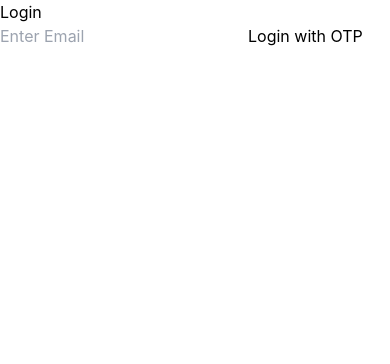
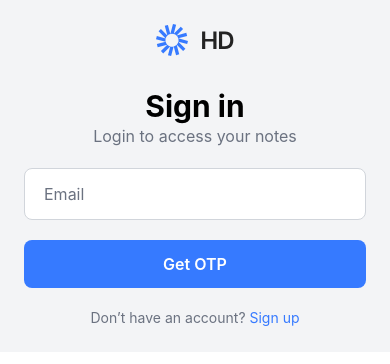
Before and after one commit to Ni1esh-Yadav/Noter, a React (Vite) app in the folder frontend/: page /login in a window 390 px wide. Shown: the top 364 px of the page. Built offline with nearby package versions, Linux system fonts and the light colour scheme; a web font is replaced by a local one.

Commit message:
adding complete frontend

```diff
--- a/frontend/src/index.css
+++ b/frontend/src/index.css
@@ -2,8 +2,6 @@
 @tailwind base;
 @tailwind components;
 @tailwind utilities;
-
-
 
 @font-face {
     font-family: 'Inter';
@@ -12,3 +10,8 @@
     font-display: swap;
     src: url('./assets/fonts/InterVariable.ttf') format('truetype');
 }
+
+html,
+body {
+    @apply font-sans;
+}
--- a/frontend/src/pages/Auth/Login.tsx
+++ b/frontend/src/pages/Auth/Login.tsx
@@ -1,33 +1,164 @@
-import React, { useState } from "react";
-import { requestOtp } from "../../services/authService";
+import React, { useContext, useState } from "react";
+import { requestOtp, verifyOtp } from "../../services/authService";
+import rightColumn from "../../assets/rightColumn.svg";
+import logo from "../../assets/logo.svg";
+import { AuthContext } from "../../context/AuthContext";
 import { useNavigate } from "react-router-dom";
+
+const emailRegex = /^[^\s@]+@[^\s@]+\.[^\s@]{2,}$/i;
 
 const Login: React.FC = () => {
   const [email, setEmail] = useState("");
+  const [otp, setOtp] = useState("");
+  const [otpSent, setOtpSent] = useState(false);
   const [error, setError] = useState("");
+  const [keepLoggedIn, setKeepLoggedIn] = useState(false);
+
   const navigate = useNavigate();
+  const auth = useContext(AuthContext);
 
-  const handleLoginOtp = async () => {
+  const handleRequestOtp = async () => {
+    if (!email.trim()) {
+      setError("Email is required");
+      return;
+    } else if (!emailRegex.test(email.trim())) {
+      setError("Enter a valid email address");
+      return;
+    }
+    setError("");
+
     try {
-      if (!email) return setError("Email is required");
-      await requestOtp(email);
-      navigate("/verify-otp", { state: { email } });
+      await requestOtp(email.trim());
+      setOtpSent(true);
     } catch (err: any) {
       setError(err.response?.data?.error || "Failed to send OTP");
     }
   };
 
+  const handleResendOtp = async () => {
+    try {
+      await requestOtp(email.trim());
+      setError("");
+    } catch (err: any) {
+      setError(err.response?.data?.error || "Failed to resend OTP");
+    }
+  };
+
+  const handleVerifyOtp = async () => {
+    try {
+      const data = await verifyOtp({ email, otp });
+      auth?.login(data.token, data.user);
+      navigate("/notes");
+    } catch (err: any) {
+      setError(err.response?.data?.error || "Invalid OTP");
+    }
+  };
+
   return (
-    <div>
-      <h2>Login</h2>
-      <input
-        type="email"
-        placeholder="Enter Email"
-        value={email}
-        onChange={(e) => setEmail(e.target.value)}
-      />
-      {error && <p style={{ color: "red" }}>{error}</p>}
-      <button onClick={handleLoginOtp}>Login with OTP</button>
+    <div className="flex flex-col md:flex-row items-center justify-center bg-gray-100">
+      <div className="flex flex-col w-full md:w-[591px] h-auto md:h-[1024px] p-6 md:p-8 gap-8">
+        <div className="flex justify-center md:justify-start items-center md:gap-3 h-8 w-full md:mb-0">
+          <img src={logo} alt="logo" />
+        </div>
+        <div className="flex flex-col justify-center flex-1 w-full md:w-[527px] gap-5 md:px-16">
+          <div className="text-center md:text-left gap-3">
+            <h2 className="text-3xl font-bold font-sans">Sign in</h2>
+            <p className="text-gray-500 font-normal font-sans">
+              Login to access your notes
+            </p>
+          </div>
+          <div className="flex flex-col gap-5 w-full">
+            <div className="relative">
+              <input
+                id="email"
+                type="email"
+                placeholder=" "
+                value={email}
+                onChange={(e) => setEmail(e.target.value)}
+                disabled={otpSent}
+                className={`w-full h-[52px] px-4 text-gray-700 bg-white border rounded-lg outline-none peer focus:ring-1
+                ${
+                  error
+                    ? "border-red-500 focus:border-red-500 focus:ring-red-500"
+                    : "border-gray-300 focus:border-blue-500 focus:ring-blue-500"
+                } md:h-[59px]`}
+              />
+              <label
+                htmlFor="email"
+                className="absolute left-4 px-1 text-gray-500 bg-white transform -translate-y-1/2 transition-all
+                         peer-placeholder-shown:top-1/2 peer-placeholder-shown:left-4 peer-placeholder-shown:-translate-y-1/2
+                         peer-placeholder-shown:text-base peer-focus:top-0 peer-focus:left-4 peer-focus:-translate-y-1/2
+                         peer-focus:text-sm peer-focus:text-blue-500"
+              >
+                Email
+              </label>
+            </div>
+            {error && <p className="text-sm text-red-600">{error}</p>}
+            {!otpSent ? (
+              <button
+                onClick={handleRequestOtp}
+                className="w-full bg-custom-blue text-white py-3 rounded-lg font-semibold hover:bg-blue-700 transition"
+              >
+                Get OTP
+              </button>
+            ) : (
+              <>
+                <div className="relative">
+                  <input
+                    id="otp"
+                    type="text"
+                    placeholder="Enter OTP"
+                    value={otp}
+                    onChange={(e) => setOtp(e.target.value)}
+                    className="w-full h-[52px] px-4 text-gray-700 bg-white border border-gray-300 rounded-lg outline-none focus:ring-1 focus:border-blue-500 focus:ring-blue-500 md:h-[59px]"
+                  />
+                </div>
+                <button
+                  type="button"
+                  onClick={handleResendOtp}
+                  className="text-blue-600 text-sm hover:underline self-start"
+                >
+                  Resend OTP
+                </button>
+                <label className="flex items-center gap-2 text-sm text-gray-700">
+                  <input
+                    type="checkbox"
+                    checked={keepLoggedIn}
+                    onChange={(e) => setKeepLoggedIn(e.target.checked)}
+                    className="w-4 h-4"
+                  />
+                  Keep me logged in
+                </label>
+
+                <button
+                  onClick={handleVerifyOtp}
+                  className="w-full bg-custom-blue text-white py-3 rounded-lg font-semibold hover:bg-blue-700 transition"
+                >
+                  Sign in
+                </button>
+              </>
+            )}
+          </div>
+          <p className="text-sm text-center font-sans font-normal text-gray-500">
+            Don’t have an account?{" "}
+            <a href="/signup" className="text-custom-blue hover:underline">
+              Sign up
+            </a>
+          </p>
+        </div>
+      </div>
+      <div
+        className="hidden md:flex items-center justify-center"
+        style={{
+          width: "849px",
+          height: "1024px",
+          padding: "12px",
+          gap: "10px",
+          borderRadius: "24px",
+        }}
+      >
+        <img src={rightColumn} alt="rightImage" />
+      </div>
     </div>
   );
 };
--- a/frontend/src/pages/Auth/Signup.tsx
+++ b/frontend/src/pages/Auth/Signup.tsx
@@ -1,9 +1,10 @@
-import React, { useState } from "react";
-import { requestOtp } from "../../services/authService";
-import { useNavigate } from "react-router-dom";
+import React, { useContext, useState } from "react";
+import { requestOtp, verifyOtp } from "../../services/authService";
 import rightColumn from "../../assets/rightColumn.svg";
 import logo from "../../assets/logo.svg";
 import CustomDatePicker from "./CustomDatePicker";
+import { AuthContext } from "../../context/AuthContext";
+import { useNavigate } from "react-router-dom";
 
 const emailRegex = /^[^\s@]+@[^\s@]+\.[^\s@]{2,}$/i;
 const nameRegex = /^[A-Za-z][A-Za-z\s.'-]{1,}$/;
@@ -12,13 +13,17 @@ const Signup: React.FC = () => {
   const [email, setEmail] = useState("");
   const [name, setName] = useState("");
   const [dob, setDob] = useState("");
+  const [otp, setOtp] = useState("");
+  const [otpSent, setOtpSent] = useState(false);
   const [error, setError] = useState("");
   const [fieldErrors, setFieldErrors] = useState<{
     name?: string;
     dob?: string;
     email?: string;
   }>({});
+
   const navigate = useNavigate();
+  const auth = useContext(AuthContext);
 
   const parseDob = (s: string) => {
     const t = Date.parse(s);
@@ -67,16 +72,24 @@ const Signup: React.FC = () => {
 
     try {
       await requestOtp(email.trim());
-      navigate("/verify-otp", {
-        state: { email: email.trim(), name: name.trim(), dob },
-      });
+      setOtpSent(true);
     } catch (err: any) {
       setError(err.response?.data?.error || "Failed to send OTP");
     }
   };
 
+  const handleVerifyOtp = async () => {
+    try {
+      const data = await verifyOtp({ email, otp, name, dob });
+      auth?.login(data.token, data.user);
+      navigate("/notes");
+    } catch (err: any) {
+      setError(err.response?.data?.error || "Invalid OTP");
+    }
+  };
+
   return (
-    <div className=" flex flex-col md:flex-row items-center justify-center bg-gray-100">
+    <div className="flex flex-col md:flex-row items-center justify-center bg-gray-100">
       <div className="flex flex-col w-full md:w-[591px] h-auto md:h-[1024px] p-6 md:p-8 gap-8">
         <div className="flex justify-center md:justify-start items-center md:gap-3 h-8 w-full md:mb-0">
           <img src={logo} alt="logo" />
@@ -84,11 +97,10 @@ const Signup: React.FC = () => {
         <div className="flex flex-col justify-center flex-1 w-full md:w-[527px] gap-5 md:px-16">
           <div className="text-center md:text-left gap-3">
             <h2 className="text-3xl font-bold font-sans">Sign up</h2>
-            <p className="text-gray-500 font-normal font-sans ">
+            <p className="text-gray-500 font-normal font-sans">
               Sign up to enjoy the feature of HD
             </p>
           </div>
-
           <div className="flex flex-col gap-5 w-full">
             <div className="relative">
               <input
@@ -122,7 +134,6 @@ const Signup: React.FC = () => {
                 <p className="mt-1 text-xs text-red-600">{fieldErrors.name}</p>
               )}
             </div>
-
             <div className="relative w-full">
               <CustomDatePicker
                 label="Date of Birth"
@@ -136,7 +147,6 @@ const Signup: React.FC = () => {
                 <p className="mt-1 text-xs text-red-600">{fieldErrors.dob}</p>
               )}
             </div>
-
             <div className="relative">
               <input
                 id="email"
@@ -172,23 +182,43 @@ const Signup: React.FC = () => {
 
             {error && <p className="text-sm text-red-600">{error}</p>}
 
-            <button
-              onClick={handleRequestOtp}
-              className="w-full bg-blue-600 text-white py-3 rounded-lg font-semibold hover:bg-blue-700 transition"
-            >
-              Get OTP
-            </button>
+            {!otpSent ? (
+              <button
+                onClick={handleRequestOtp}
+                className="w-full bg-custom-blue text-white py-3 rounded-lg font-semibold hover:bg-blue-700 transition"
+              >
+                Get OTP
+              </button>
+            ) : (
+              <>
+                <div className="relative">
+                  <input
+                    id="otp"
+                    type="text"
+                    placeholder="Enter OTP"
+                    value={otp}
+                    onChange={(e) => setOtp(e.target.value)}
+                    className="w-full h-[52px] px-4 text-gray-700 bg-white border border-gray-300 rounded-lg outline-none focus:ring-1 focus:border-blue-500 focus:ring-blue-500 md:h-[59px]"
+                  />
+                </div>
+                <button
+                  onClick={handleVerifyOtp}
+                  className="w-full bg-custom-blue text-white py-3 rounded-lg font-semibold hover:bg-blue-700 transition"
+                >
+                  Sign up
+                </button>
+              </>
+            )}
           </div>
 
           <p className="text-sm text-center font-sans font-normal text-gray-500">
-            Already have an account??{" "}
-            <a href="/login" className="text-blue-600 hover:underline">
+            Already have an account?{" "}
+            <a href="/login" className="text-custom-blue hover:underline">
               Sign in
             </a>
           </p>
         </div>
       </div>
-
       <div
         className="hidden md:flex items-center justify-center"
         style={{
--- a/frontend/tailwind.config.js
+++ b/frontend/tailwind.config.js
@@ -4,7 +4,10 @@ module.exports = {
   theme: {
     extend: {
       fontFamily: {
-        sans: ["Inter", "sans-serif"],
+        sans: ["Inter"],
+      },
+      colors: {
+        "custom-blue": "#367AFF",
       },
     },
   },
```
Also changed, not shown: frontend/src/context/AuthContext.tsx (+9 -2 lines), frontend/src/pages/Notes/Notes.tsx (+34 -35 lines), frontend/src/assets/delete.svg (added), frontend/src/assets/logo1.svg (added).
